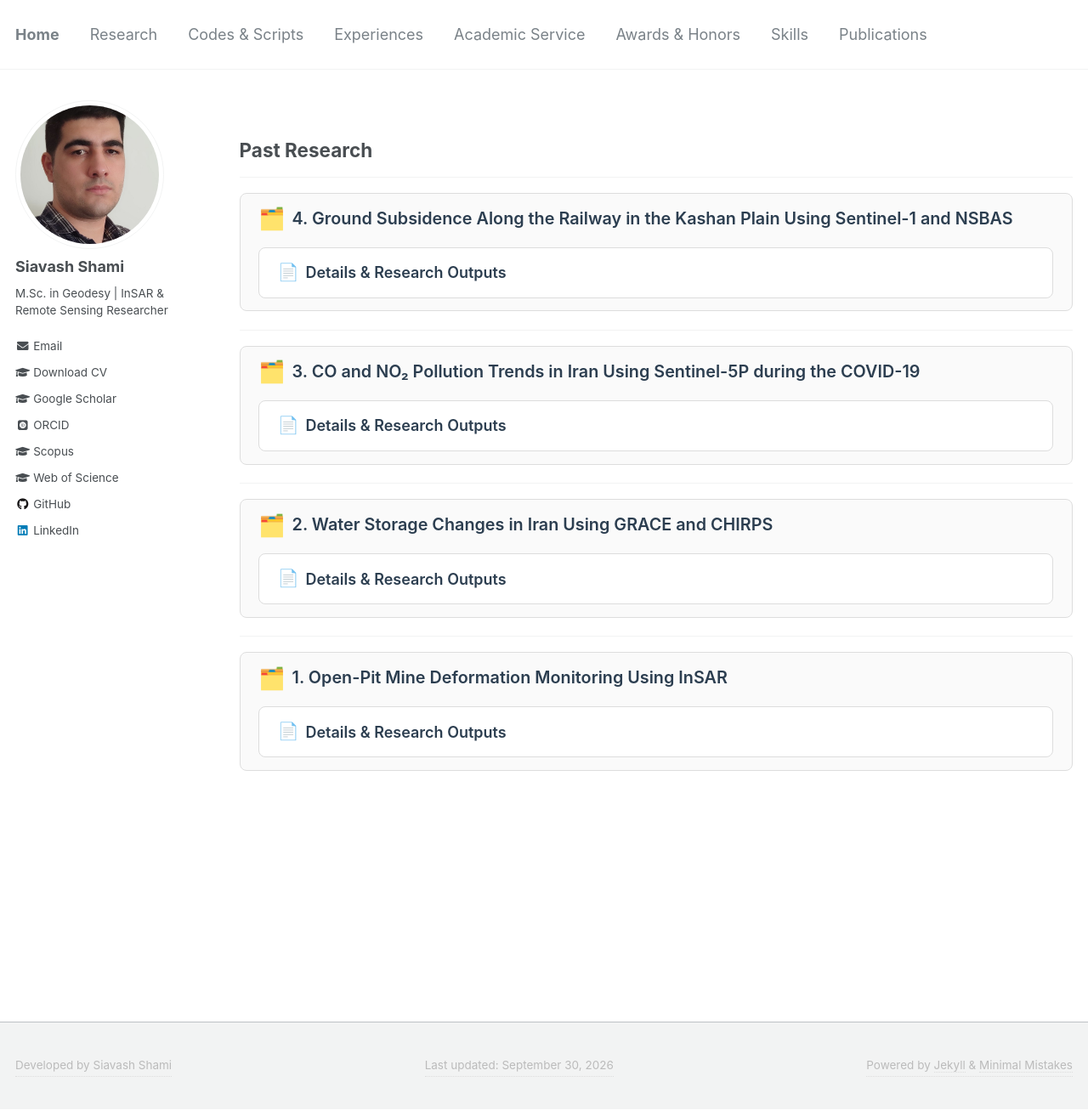
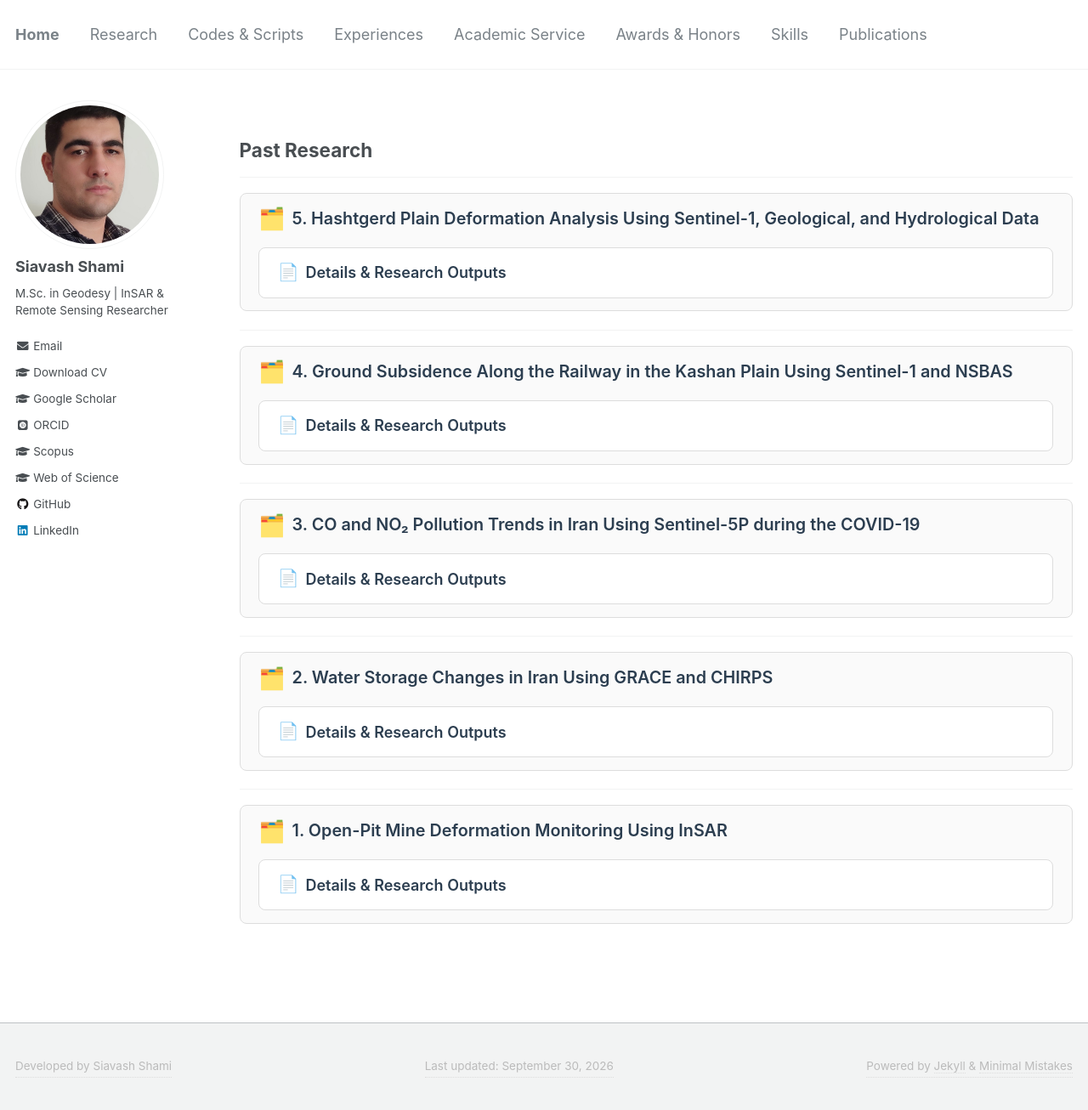
Before and after one commit to siavashshami/siavashshami.github.io, a Jekyll site: the page built from _pages/research.md, in a window 1280 px wide and 1306 px high. Shown: the whole window at 85% size. Built offline with Jekyll 4.4.1, drawn with Linux system fonts in a browser that asks for light colours; some web fonts are replaced.

Commit message:
Update research.md

```diff
--- a/_pages/research.md
+++ b/_pages/research.md
@@ -7,6 +7,130 @@ author_profile: true
 
 ---
 ## Past Research
+---
+<!-- Project 05 -->
+<div style="border: 1px solid #ddd; border-radius: 8px; padding: 0.8rem 1.2rem; margin-bottom: 1.2rem; background: #fafafa; transition: all 0.2s;">
+
+  <!-- Title (always visible) -->
+  <h3 style="font-size: 1.1rem; font-weight: 600; color: #2c3e50; margin: 0; display: flex; align-items: center; gap: 8px;">
+    <span style="font-size: 1.4rem;">🗂️</span>
+    5. Hashtgerd Plain Deformation Analysis Using Sentinel-1, Geological, and Hydrological Data
+  </h3>
+
+  <!-- Hidden content -->
+  <details style="border: 1px solid #ddd; border-radius: 8px; padding: 0.8rem 1.2rem; background: #ffffff; margin-top: 1rem;">
+
+    <summary style="font-size: 1rem; font-weight: 600; color: #2c3e50; cursor: pointer; list-style: none; display: flex; align-items: center; gap: 8px;">
+      <span style="font-size: 1.1rem;">📄</span>
+      Details &amp; Research Outputs
+    </summary>
+
+    <div style="padding-top: 1rem; border-top: 1px solid #eee; margin-top: 0.8rem;">
+
+      <p>
+        <strong>Study Area:</strong> Hashtgerd Plain, Iran
+        &nbsp; | &nbsp;
+        <strong>Period:</strong> 2022
+      </p>
+
+      <p>
+        <strong>Objective:</strong>
+        Integrated analysis of Hashtgerd plain deformation using Sentinel-1 SAR, geological, and hydrological data.
+      </p>
+
+      <p>
+        <strong>Data:</strong>
+        Sentinel-1 SAR data, geological data, and hydrological data.
+      </p>
+
+      <p>
+        <strong>Methods:</strong>
+        Integrated analysis of deformation using Sentinel-1 SAR observations together with geological and hydrological data.
+      </p>
+
+      <p>
+        <strong>Research Focus:</strong>
+        Hashtgerd plain deformation and the integration of InSAR, geological, and hydrological observations.
+      </p>
+
+      <h4 style="color: #2c3e50; margin-top: 1.4rem; margin-bottom: 0.8rem;">
+        Research Outputs
+      </h4>
+
+      <div style="line-height: 1.7;">
+
+        <!-- Publication 1 -->
+        <p>
+          <strong>1.</strong> Khoshlahjeh Azar, M., Shami, S., Nilfouroushan, F., Salimi, M., Ghayoor Bolorfroshan, M., &amp; Reshadi, M. A. M. (2022). Integrated analysis of Hashtgerd plain deformation, using Sentinel-1 SAR, geological and hydrological data. Scientific Reports
+          <br>
+          Co-first author (equal contribution)
+          <br>
+          Research Article - Peer Reviewed
+          <br>
+          <a href="https://doi.org/10.1038/s41598-022-25659-4" target="_blank" style="text-decoration:none; color: black;">DOI: 10.1038/s41598-022-25659-4</a>
+        </p>
+
+      </div>
+
+      <!-- Images — last section -->
+      <div style="margin-top: 1.4rem; padding-top: 1rem; border-top: 1px solid #eee;">
+
+        <div style="display: flex; gap: 12px; flex-wrap: nowrap; align-items: center;">
+
+          <div class="pub-image" style="flex-shrink: 0; flex: 1 1 0; min-width: 0;">
+            <a
+              href="/images/5.1.png"
+              target="_blank"
+              rel="noopener noreferrer"
+              style="display: inline-block; width: 100%;"
+            >
+              <img
+                src="/images/5.1.png"
+                alt="1"
+                style="height: 150px; width: 100%; max-width: 100%; object-fit: cover; display: block; border-radius: 6px;"
+              />
+            </a>
+          </div>
+
+          <div class="pub-image" style="flex-shrink: 0; flex: 1 1 0; min-width: 0;">
+            <a
+              href="/images/5.2.png"
+              target="_blank"
+              rel="noopener noreferrer"
+              style="display: inline-block; width: 100%;"
+            >
+              <img
+                src="/images/5.2.png"
+                alt="1"
+                style="height: 150px; width: 100%; max-width: 100%; object-fit: cover; display: block; border-radius: 6px;"
+              />
+            </a>
+          </div>
+
+          <div class="pub-image" style="flex-shrink: 0; flex: 1 1 0; min-width: 0;">
+            <a
+              href="/images/5.3.png"
+              target="_blank"
+              rel="noopener noreferrer"
+              style="display: inline-block; width: 100%;"
+            >
+              <img
+                src="/images/5.3.png"
+                alt="1"
+                style="height: 150px; width: 100%; max-width: 100%; object-fit: cover; display: block; border-radius: 6px;"
+              />
+            </a>
+          </div>
+
+        </div>
+
+      </div>
+
+    </div>
+
+  </details>
+
+</div>
 ---
 <!-- Project 04 -->
 <div style="border: 1px solid #ddd; border-radius: 8px; padding: 0.8rem 1.2rem; margin-bottom: 1.2rem; background: #fafafa; transition: all 0.2s;">
```
